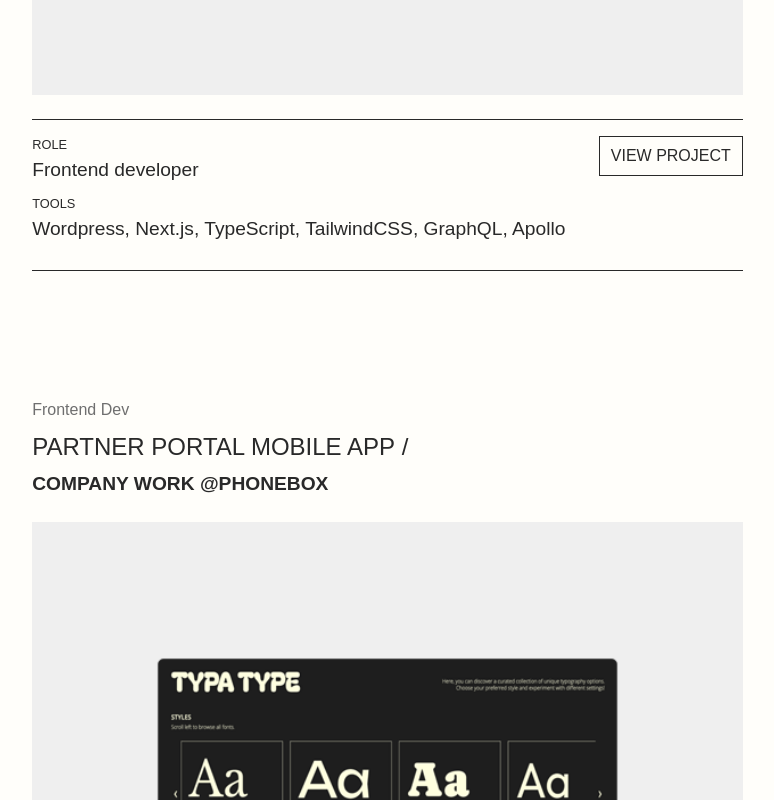
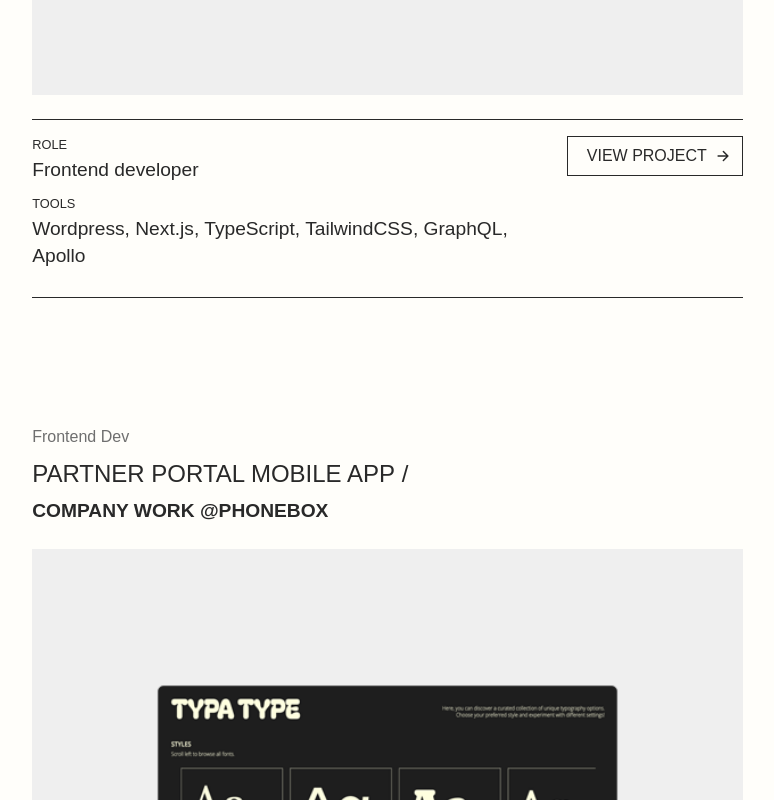
Before and after one commit to jennysujukim/jennykim-portfolio-2024, a React (Vite) app: page / in a window 1280 px wide. Shown: the part 1180-1980 px from the top of the page, without its empty margins (489-1263 px from the left). Built offline with nearby package versions, Linux system fonts and the light colour scheme.

Commit message:
design: style CtaButton component desktop version

```diff
--- a/src/components/atoms/CtaButton/CtaButton.module.scss
+++ b/src/components/atoms/CtaButton/CtaButton.module.scss
@@ -2,16 +2,36 @@
 
 .Container {
   display: inline-block;
+  border: $border_primary_black;
+  overflow: hidden;
+  position: relative;
+
+  &:hover {
+    color: $primary_blue_dark;
+    border-color: $primary_blue_dark;
+
+    .Bottom, .Top {
+      transform: translateY(-100%);
+      transition: all 0.3s ease-in-out;
+    }
+  }
+}
+
+.Top, .Bottom {
+  @include flexbox(center, center);
+  padding: 0.5rem 0.7rem;
+}
+
+.Bottom {
+  position: absolute;
 }
 
 .Text {
   width: fit-content;
   text-transform: uppercase;
-  white-space: nowrap;
   font-family: $helveticaNeue_medium;
   font-size: $fs_p_mob;
-  padding: 0.5rem 0.7rem;
-  border: $border_primary_black;
+  margin: 0 0.5rem;
 
   @include tab { font-size: $fs_p_tab; }
 }
--- a/src/components/atoms/CtaButton/CtaButton.tsx
+++ b/src/components/atoms/CtaButton/CtaButton.tsx
@@ -1,22 +1,50 @@
 import { Link } from "react-router-dom"
+// assets
+import { IoLockClosedSharp } from "react-icons/io5";
+import { IoCodeSlashOutline } from "react-icons/io5";
+import { IoGlobeOutline } from "react-icons/io5";
+import { IoArrowForwardOutline } from "react-icons/io5";
 // styles
 import styles from './CtaButton.module.scss'
 
 type CtaButtonProps = {
   text: string;
   href: string;
+  isLocked?: boolean;
+  isRepo?: boolean;
+  isLive?: boolean;
 }
 
 export default function CtaButton({
   text,
-  href }: CtaButtonProps) {
+  href,
+  isLocked,
+  isRepo,
+  isLive }: CtaButtonProps) {
 
   return (
     <Link
       to={href}
-      className={styles.Container}
+      className={isLocked ? `${styles.Container} ${styles.disabled}` : styles.Container }
     >
-      <p className={styles.Text}>{text}</p>
+      <div className={styles.Top}>
+        { isRepo && <IoCodeSlashOutline className={styles.Icon} /> }
+        { isLive && <IoGlobeOutline className={styles.Icon} /> }
+        { isLocked && <IoLockClosedSharp className={styles.Icon} /> }
+        <p className={styles.Text}>{text}</p>
+        { !isRepo && !isLive && !isLocked &&
+          <IoArrowForwardOutline className={styles.Icon} />
+        }
+      </div>
+      <div className={styles.Bottom}>
+        { isRepo && <IoCodeSlashOutline className={styles.Icon} /> }
+        { isLive && <IoGlobeOutline className={styles.Icon} /> }
+        { isLocked && <IoLockClosedSharp className={styles.Icon} /> }
+        <p className={styles.Text}>{text}</p>
+        { !isRepo && !isLive && !isLocked &&
+          <IoArrowForwardOutline className={styles.Icon} />
+        }
+      </div>
     </Link>
   )
 }
--- a/src/components/organisms/Card/Card.module.scss
+++ b/src/components/organisms/Card/Card.module.scss
@@ -55,7 +55,10 @@
 
 .Detail_Wrapper {
   margin-bottom: 1.5rem;
-  @include tab { margin-bottom: unset; }
+  @include tab {
+    margin-bottom: unset;
+    flex: 1;
+  }
 }
 
 .Detail_Cont {
```
